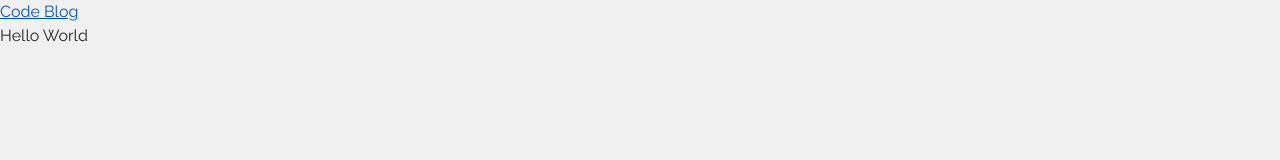
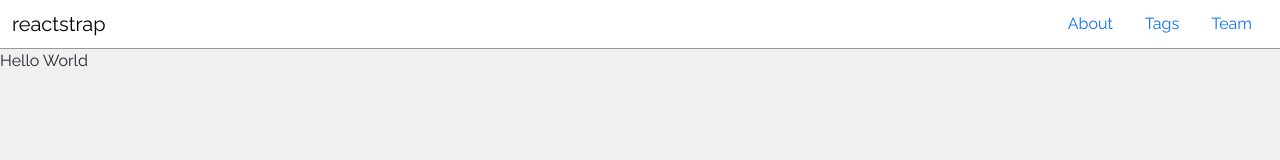
Before and after one commit to KumarWayadande/code_blog_gatsby, a Gatsby site: page / in a window 1280 px wide. Built offline with nearby package versions, Linux system fonts and the light colour scheme; Gatsby itself is replaced by a stand-in of ours.

Commit message:
navbar Added | new plugin - gatsby-plugin-catch-links added

```diff
--- a/gatsby-config.js
+++ b/gatsby-config.js
@@ -17,6 +17,7 @@ module.exports = {
   plugins: [
     `gatsby-plugin-image`,
     `gatsby-plugin-sass`,
+    `gatsby-plugin-catch-links`,
     {
       resolve: `gatsby-source-filesystem`,
       options: {
--- a/package.json
+++ b/package.json
@@ -7,6 +7,7 @@
   "dependencies": {
     "bootstrap": "^5.3.3",
     "gatsby": "^5.14.0",
+    "gatsby-plugin-catch-links": "^5.14.0",
     "gatsby-plugin-image": "^3.14.0",
     "gatsby-plugin-manifest": "^5.14.0",
     "gatsby-plugin-sass": "^6.14.0",
--- a/src/components/header.js
+++ b/src/components/header.js
@@ -1,12 +1,43 @@
 import * as React from "react"
-import { Link } from "gatsby"
+import { useState } from "react"
+import {
+  Collapse,
+  Navbar,
+  NavbarToggler,
+  NavbarBrand,
+  Nav,
+  NavItem,
+  NavLink,
+  NavbarText
+} from "reactstrap"
 
-const Header = ({ siteTitle }) => (
-  <header>
-    <Link to="/">
-      {siteTitle}
-    </Link>
-  </header>
-)
+const Header = ({ siteTitle }) => {
+  const [isOpen, setIsOpen] = useState(false)
+
+  const toggle = () => setIsOpen(!isOpen)
+
+  return (
+    <div>
+      <Navbar>
+        <NavbarBrand href="/">reactstrap</NavbarBrand>
+          <Nav className=""  horizontal>
+            <NavItem>
+              <NavLink href="/about">About</NavLink>
+            </NavItem>
+            <NavItem>
+              <NavLink href="/tags">
+                Tags
+              </NavLink>
+            </NavItem>
+            <NavItem>
+              <NavLink href="/team">
+                Team
+              </NavLink>
+            </NavItem>
+          </Nav>
+      </Navbar>
+    </div>
+  )
+}
 
 export default Header
--- a/src/components/layout.js
+++ b/src/components/layout.js
@@ -13,21 +13,22 @@ import Header from "./header"
 import '../styles/index.scss';
 
 const Layout = ({ children }) => {
-  const data = useStaticQuery(graphql`
-    query SiteTitleQuery {
-      site {
-        siteMetadata {
-          title
-        }
-      }
-    }
-  `)
+  // const data = useStaticQuery(graphql`
+  //   query SiteTitleQuery {
+  //     site {
+  //       siteMetadata {
+  //         title
+  //       }
+  //     }
+  //   }
+  // `)
 
   return (
     <>
-      <Header siteTitle={data.site.siteMetadata?.title || `Title`} />
-      <div>
-        <main>{children}</main>
+      {/* <Header siteTitle={data.site.siteMetadata?.title || `Title`} /> */}
+      <div className="" id="content">
+      <Header />
+      {children}
       </div>
     </>
   )
```
Also changed, not shown: 1 other file.
